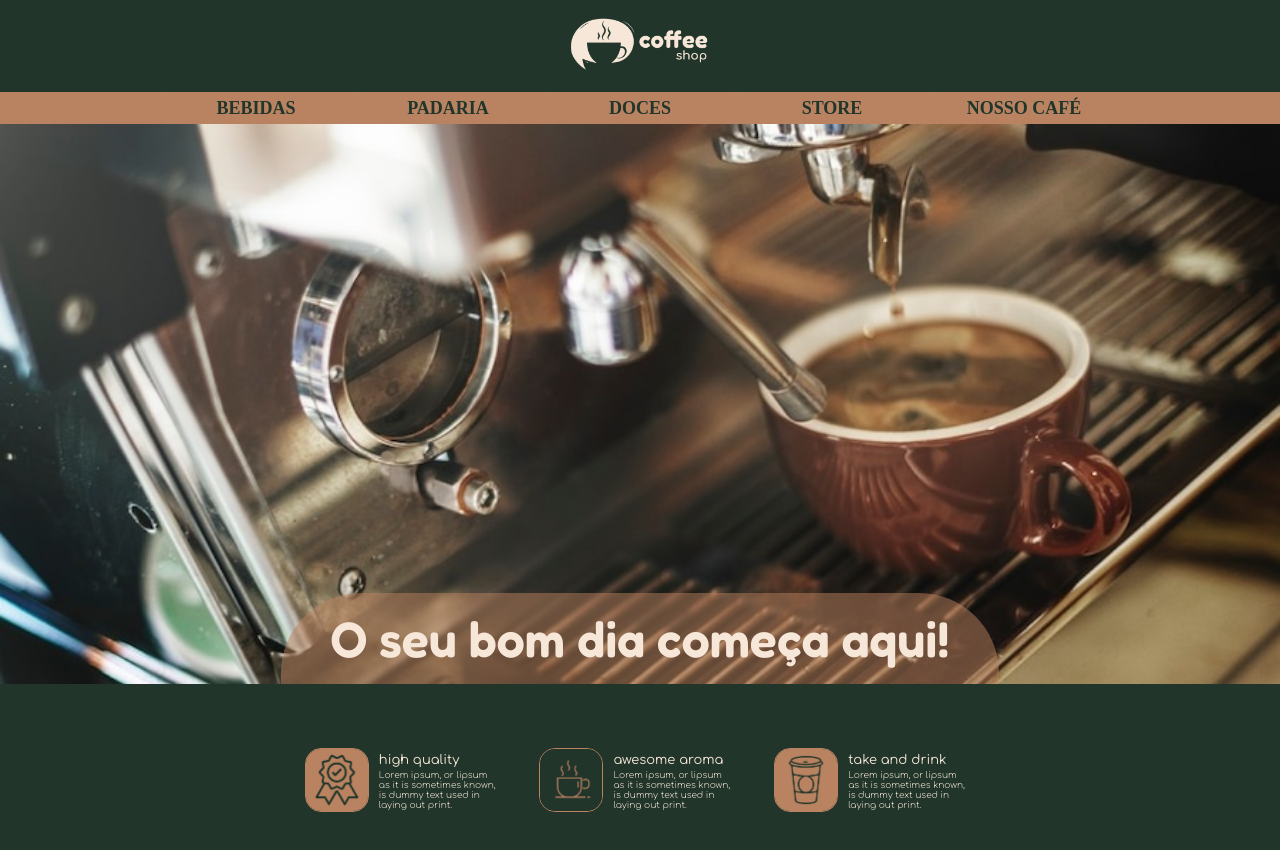
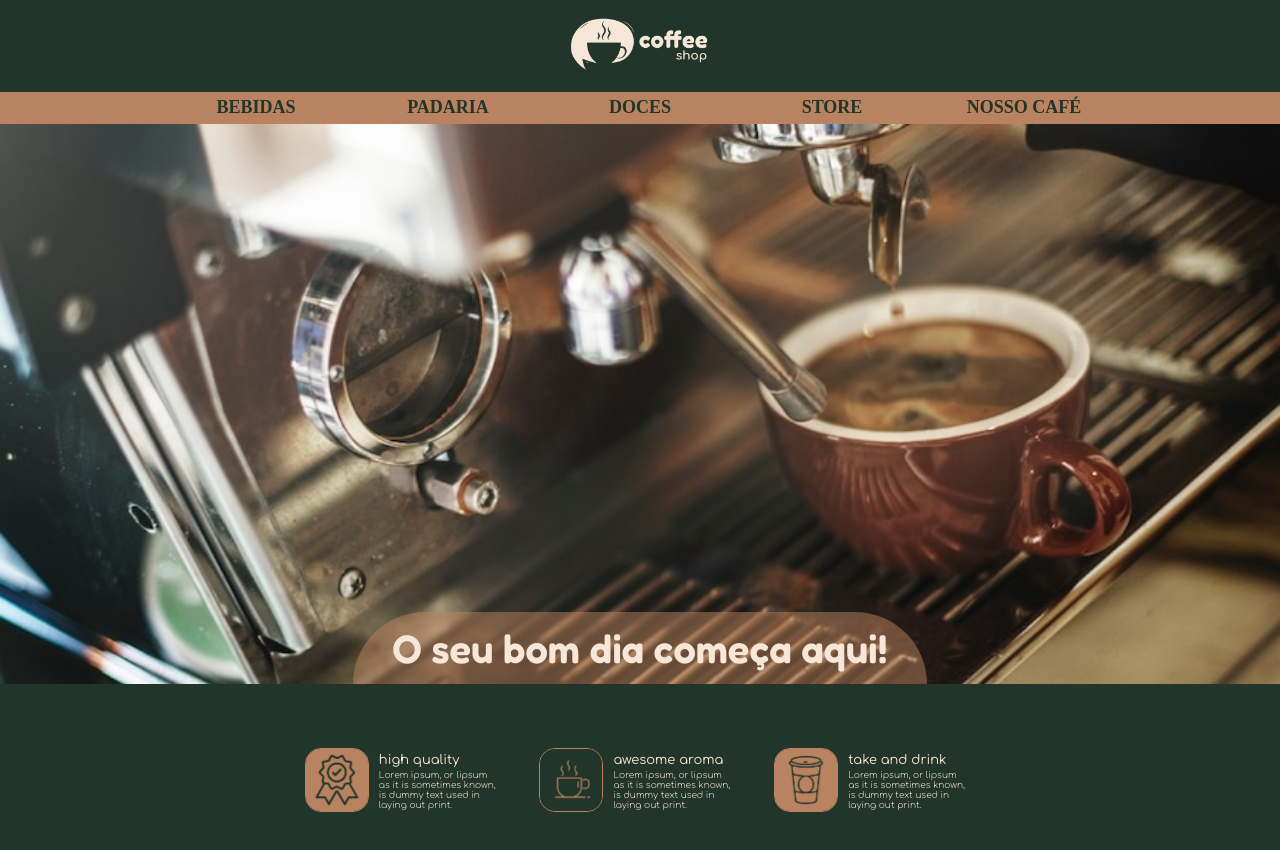
Before and after one commit to Sara-Lirio/Coffee_Shop, a React (Vite) app: page / in a window 1280 px wide. Shown: the top 850 px of the page. Built offline with nearby package versions, Linux system fonts and the light colour scheme; a web font is replaced by a local one.

Commit message:
✨ feat: Adicionando rotas do Menu/Home

```diff
--- a/src/Pages/Home/Home.jsx
+++ b/src/Pages/Home/Home.jsx
@@ -14,11 +14,13 @@ const Home = () => {
                 <h1 className={style.sectionPhase}>O seu bom dia começa aqui!</h1>
             </section>
             <div className={style.stamps}>
-            <Stamp image={stamp1} title={'high quality'} text={'Lorem ipsum, or lipsum as it is sometimes known, is dummy text used in laying out print.'}/>
-            <Stamp image={stamp2} title={'awesome aroma'} text={'Lorem ipsum, or lipsum as it is sometimes known, is dummy text used in laying out print.'}/>
-            <Stamp image={stamp3} title={'take and drink'} text={'Lorem ipsum, or lipsum as it is sometimes known, is dummy text used in laying out print.'}/>
+                <Stamp image={stamp1} title={'high quality'} text={'Lorem ipsum, or lipsum as it is sometimes known, is dummy text used in laying out print.'} />
+                <Stamp image={stamp2} title={'awesome aroma'} text={'Lorem ipsum, or lipsum as it is sometimes known, is dummy text used in laying out print.'} />
+                <Stamp image={stamp3} title={'take and drink'} text={'Lorem ipsum, or lipsum as it is sometimes known, is dummy text used in laying out print.'} />
             </div>
-
+            <section className={style.sectionPromo}>
+                <h1 className={style.titlePromo}>Promoções da Semana</h1>
+            </section>
         </main>
     )
 }
--- a/src/Pages/Home/Home.module.css
+++ b/src/Pages/Home/Home.module.css
@@ -3,6 +3,10 @@
 }
 
 .stamps {
+    display: none;
+}
+
+.sectionPromo{
     display: none;
 }
 
@@ -22,7 +26,7 @@
         position: absolute;
         background-color: hsl(23, 39%, 55%, 50%);
         font-family: var(--font-fredoka);
-        font-size: 50px;
+        font-size: 40px;
         font-weight: 600;
         color: var(--bege-claro);
         padding: .3em 1em;
@@ -35,4 +39,12 @@
         margin: 4em 18em
     }
 
+    .titlePromo{
+        font-family: var(--font-fredoka);
+        color: var(--bege-claro);
+        font-size: 35px;
+        font-weight: 600;
+        text-align: center;
+    }
+
 }
--- a/src/Pages/Section/Section.jsx
+++ b/src/Pages/Section/Section.jsx
@@ -12,7 +12,7 @@ const Section = ({ text, section, button1, button2 }) => {
             <h2 className={style.title}>{section}</h2>
             <Button className={style.button1} button={button1} />
             <Button className={style.button2} button={button2} />
-            <Link>
+            <Link to='/'>
                 <p className={style.text}> voltar ao menu</p>
             </Link>
         </section>
--- a/src/Pages/Section/Section.module.css
+++ b/src/Pages/Section/Section.module.css
@@ -37,6 +37,7 @@
     padding: .6em 2em;
     border: 1px solid var(--nude-cafe);
     width: 11em;
+    text-align: center;
 }
 
 .button1 {
--- a/src/components/Button/Button.jsx
+++ b/src/components/Button/Button.jsx
@@ -1,8 +1,9 @@
 import React from 'react'
+import { Link } from 'react-router-dom'
 
-const Button = ({className, button}) => {
+const Button = ({route, className, button}) => {
   return (
-    <button className={className}>{button}</button>
+    <Link to={route} className={className}>{button}</Link>
   )
 }
 
--- a/src/components/Menu/Menu.jsx
+++ b/src/components/Menu/Menu.jsx
@@ -5,9 +5,9 @@ import style from './Menu.module.css'
 const Menu = () => {
   return (
     <nav className={style.menu}>
-        <Button button={'Bebidas'} className={style.button}/>
-        <Button button={'Padaria'} className={style.button}/>
-        <Button button={'Doces'} className={style.button}/>
+        <Button route={'/bebidas'} button={'Bebidas'} className={style.button}/>
+        <Button route={'/padaria'} button={'Padaria'} className={style.button}/>
+        <Button route={'/doces'} button={'Doces'} className={style.button}/>
         <Button button={'Store'} className={style.button}/>
         <Button button={'Nosso Café'} className={style.button}/>
         <Button button={'Promoções'} className={style.btnpromo}/>
--- a/src/components/Menu/Menu.module.css
+++ b/src/components/Menu/Menu.module.css
@@ -2,6 +2,7 @@
     display: flex;
     flex-direction: column;
     align-items: center;
+    text-align: center;
 }
 
 .button {
@@ -19,6 +20,7 @@
     width: 12rem;
     height: 2.3rem;
     margin-top: 1.6rem;
+    padding-top: .3em ;
 }
 
 .btnpromo{
--- a/src/styles/styles.css
+++ b/src/styles/styles.css
@@ -16,5 +16,6 @@
     margin: 0;
     padding: 0;
     box-sizing: border-box;
-    background-color: var(--verde-dark)
+    background-color: var(--verde-dark);
+    text-decoration: none;
 }
```
